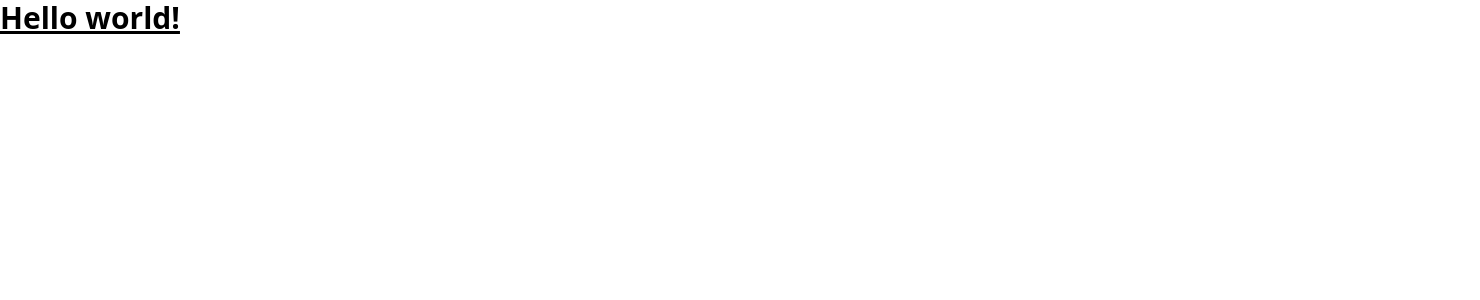
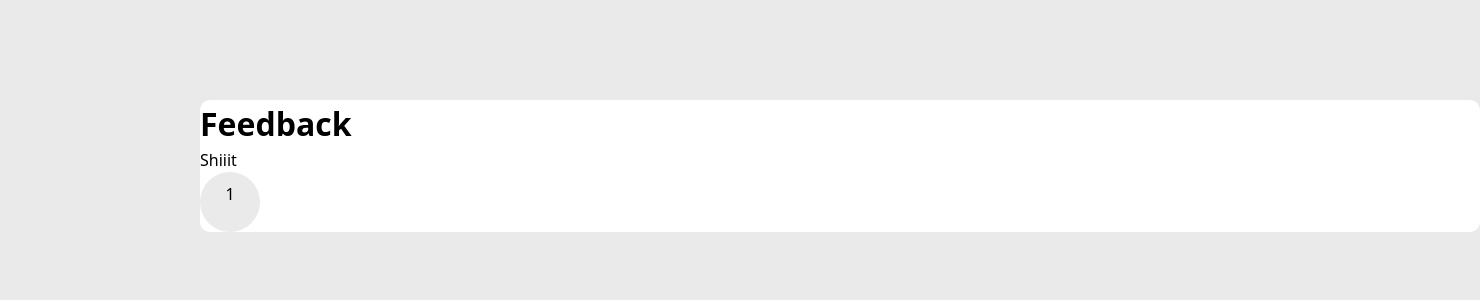
Before and after one commit to NextZac/TarkvaraarenduseMeetodid, a Vue app in the folder frontend/: page / in a window 1280 px wide. Shown: the top 300 px of the page, 1480 px wide, since content can reach past the window. Built offline with nearby package versions, Linux system fonts and the light colour scheme.

Commit message:
Very small ui done

```diff
--- a/frontend/src/App.vue
+++ b/frontend/src/App.vue
@@ -1,7 +1,7 @@
 <script setup>
-import Home from './components/Home.vue'
+import Feedback from './views/Feedback.vue'
 </script>
 
 <template>
-  <Home msg="Vite + Vue" />
+    <Feedback />
 </template>
--- /dev/null
+++ b/frontend/src/components/Ball.vue
@@ -0,0 +1,11 @@
+<script setup>
+
+</script>
+
+<template>
+    <button type="button" class="flex w-[60px] h-[60px] p-[10px] rounded-full text-center content-center justify-center bg-[#EAEAEA] hover:bg-[#B9A2FF] hover:scale-105 active:scale-100 transition duration-100">
+        <div class="w-full h-full flex content-center justify-center">
+            <slot />
+        </div>
+    </button>
+</template>
--- /dev/null
+++ b/frontend/src/components/BallSystem.vue
@@ -0,0 +1,17 @@
+<script setup>
+import Ball from './Ball.vue'
+
+</script>
+
+<template>
+  <div>
+    <p>
+      <slot />
+    </p>
+    <div>
+      <Ball>
+        1
+      </Ball>
+    </div>
+  </div>
+</template>
--- a/frontend/src/components/Home.vue
+++ /dev/null
@@ -1,5 +0,0 @@
-<template>
-  <h1 class="text-3xl font-bold underline">
-    Hello world!
-  </h1>
-</template>
--- a/frontend/src/style.css
+++ b/frontend/src/style.css
@@ -1,3 +1,9 @@
 @tailwind base;
 @tailwind components;
 @tailwind utilities;
+
+@layer base {
+  :root {
+    @apply bg-[#EAEAEA];
+  }
+}
--- /dev/null
+++ b/frontend/src/views/Feedback.vue
@@ -0,0 +1,13 @@
+<script setup>
+import BallSystem from '../components/BallSystem.vue'
+
+
+</script>
+
+<template>
+    <div class="bg-white w-full h-full mx-[200px] my-[100px] rounded-[10px]">
+        <p class="font-bold text-[32px]">Feedback</p>
+
+        <BallSystem>Shiiit</BallSystem>
+    </div>
+</template>
```
